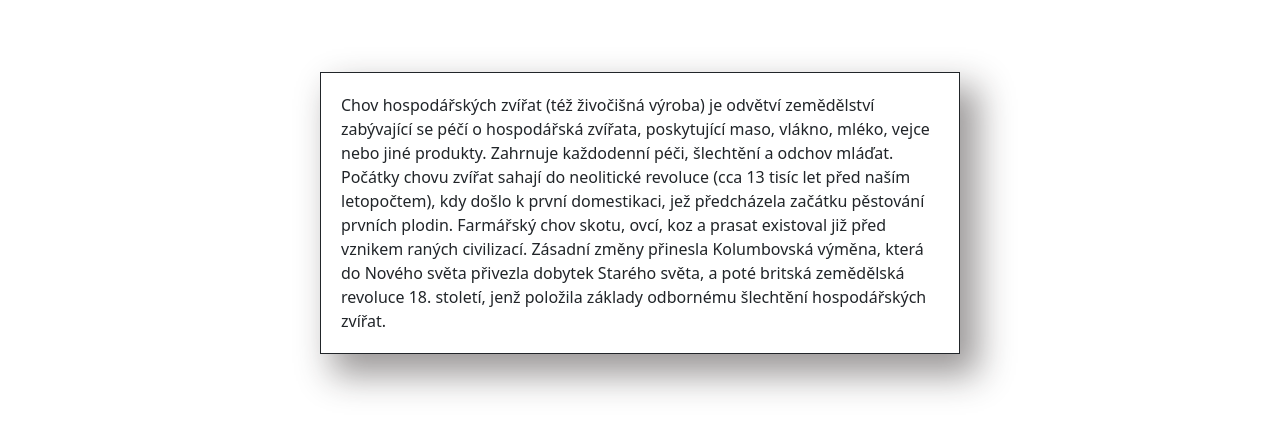
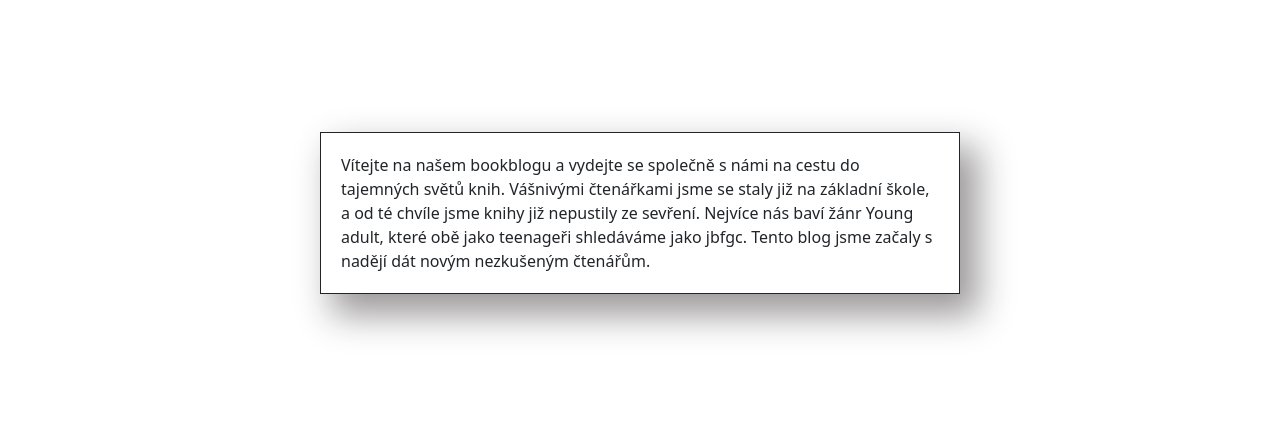
Before and after one commit to clownindisguise/pjt2021, a plain HTML site: page HTML/uvod.html in a window 1280 px wide. Shown: the part 127-560 px from the top of the page. Drawn offline with nearby package versions, Linux system fonts and the light colour scheme.

Commit message:
hfthftgff

```diff
--- a/HTML/uvod.html
+++ b/HTML/uvod.html
@@ -25,13 +25,7 @@
   <section>
     <div class="center">
       <div class="bla">
-        Chov hospodářských zvířat (též živočišná výroba) je odvětví zemědělství zabývající se péčí o hospodářská
-        zvířata, poskytující maso, vlákno, mléko, vejce nebo jiné produkty. Zahrnuje každodenní péči, šlechtění
-        a odchov mláďat. Počátky chovu zvířat sahají do neolitické revoluce (cca 13 tisíc let před naším
-        letopočtem), kdy došlo k první domestikaci, jež předcházela začátku pěstování prvních plodin. Farmářský
-        chov skotu, ovcí, koz a prasat existoval již před vznikem raných civilizací. Zásadní změny přinesla
-        Kolumbovská výměna, která do Nového světa přivezla dobytek Starého světa, a poté britská zemědělská
-        revoluce 18. století, jenž položila základy odbornému šlechtění hospodářských zvířat.
+        Vítejte na našem bookblogu a vydejte se společně s námi na cestu do tajemných světů knih. Vášnivými čtenářkami jsme se staly již na základní škole, a od té chvíle jsme knihy již nepustily ze sevření.  Nejvíce nás baví žánr Young adult, které obě jako teenageři shledáváme jako jbfgc. Tento blog jsme začaly s nadějí dát novým nezkušeným čtenářům.
       </div>
     </div>
   </section>
```
Also changed, not shown: HTML/obrazky.html (+5 -5 lines), obalyknih/pngfotky/tohleletorikamano.png (renamed from obalyknih/pngfotky/tohle leto rikam ano.png).
